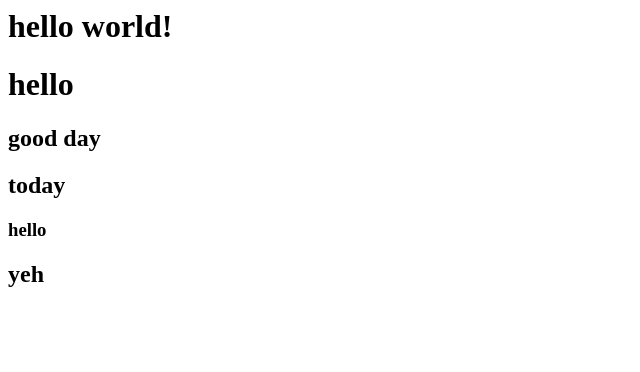
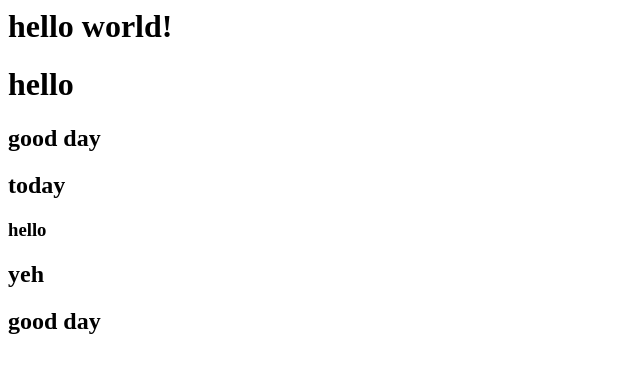
Before and after one commit to Medhavi2025/jenkins-project, a plain HTML site: page index.html in a window 1280 px wide. Shown: the whole page, without its empty margins (0-640 px from the left). Drawn offline with Linux system fonts and the light colour scheme.

Commit message:
Update index.html

```diff
--- a/index.html
+++ b/index.html
@@ -4,3 +4,4 @@
 <h2>today</h2>
 <h3>hello</h3>
 <h2>yeh</h2>
+<h2>good day</h2>
```
